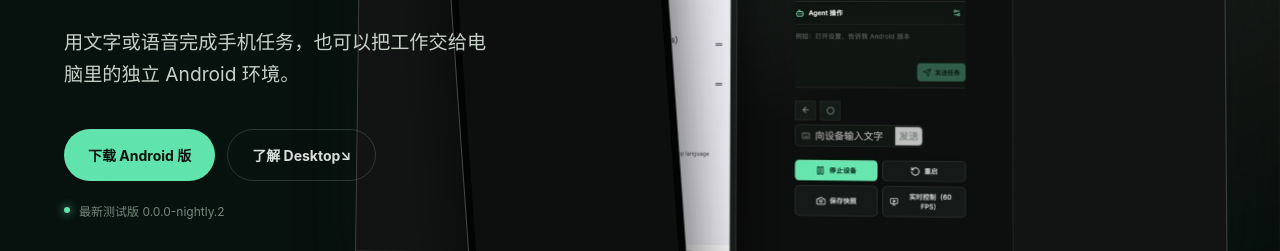
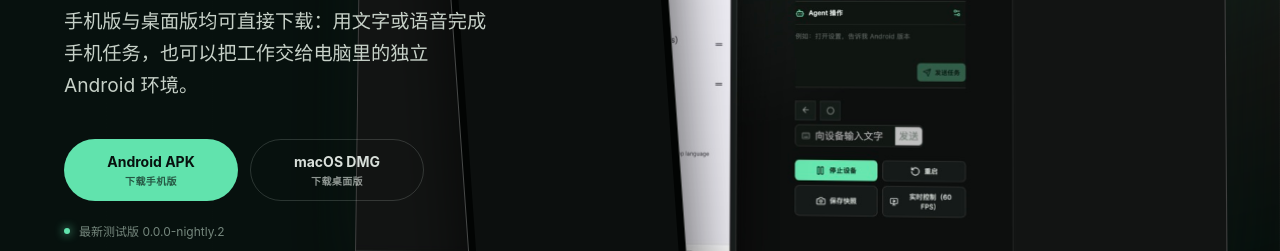
Before and after one commit to WeiJiLab/xixi-release, a plain HTML site: page site/index.html in a window 1280 px wide. Shown: the part 422-673 px from the top of the page. Drawn offline with Linux system fonts and the light colour scheme; files whose address does not match are found by name.

Commit message:
fix: expose Desktop download in hero

```diff
--- a/site/index.html
+++ b/site/index.html
@@ -35,10 +35,10 @@
       <div class="hero-copy reveal">
         <p class="eyebrow">MOBILE AI AGENT · FREE PREVIEW</p>
         <h1><span class="brand-word">xixi</span><br>让 Android<br><span class="nowrap">听懂你的目标</span></h1>
-        <p class="hero-lead">用文字或语音完成手机任务，也可以把工作交给电脑里的独立 Android 环境。</p>
+        <p class="hero-lead">手机版与桌面版均可直接下载：用文字或语音完成手机任务，也可以把工作交给电脑里的独立 Android 环境。</p>
         <div class="hero-actions">
-          <a class="button primary js-download-free" href="https://github.com/WeiJiLab/xixi-release/raw/refs/heads/main/releases/nightly/xixifree-ai.apk">下载 Android 版</a>
-          <a class="button quiet" href="#desktop">了解 Desktop <span aria-hidden="true">↘</span></a>
+          <a class="button primary js-download-free" href="https://github.com/WeiJiLab/xixi-release/raw/refs/heads/main/releases/nightly/xixifree-ai.apk"><span>Android APK</span><small>下载手机版</small></a>
+          <a class="button quiet js-download-desktop" href="https://github.com/WeiJiLab/xixi-release/raw/refs/heads/main/releases/nightly/xixi-Desktop-Node-macOS.dmg"><span>macOS DMG</span><small>下载桌面版</small></a>
         </div>
         <p class="build-note"><span class="live-dot"></span><span data-version-label>正在读取最新构建</span></p>
       </div>
--- a/site/styles.css
+++ b/site/styles.css
@@ -77,6 +77,8 @@ button { font: inherit; }
 .hero-lead { max-width: 510px; margin: 30px 0 0; color: #c7d1c8; font-size: clamp(17px, 1.5vw, 21px); line-height: 1.65; }
 .hero-actions { display: flex; align-items: center; gap: 12px; margin-top: 38px; }
 .button { display: inline-flex; align-items: center; justify-content: center; min-height: 52px; padding: 0 24px; border-radius: 999px; font-size: 14px; font-weight: 750; transition: transform .22s ease, background .22s ease, color .22s ease; }
+.hero-actions .button { min-width: 174px; min-height: 62px; flex-direction: column; gap: 3px; }
+.hero-actions .button small { font-size: 10px; font-weight: 650; letter-spacing: .04em; opacity: .66; }
 .button:hover { transform: translateY(-2px); }
 .button.primary { background: var(--mint); color: var(--ink); }
 .button.primary:hover { background: #83efc1; }
```
